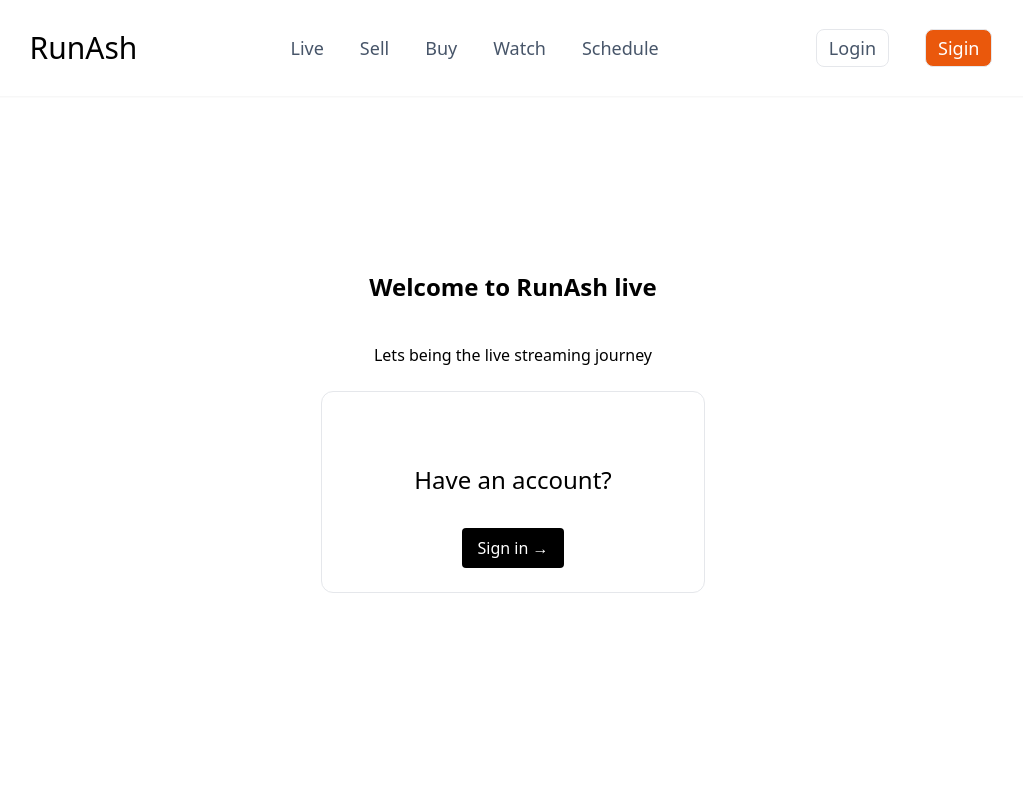
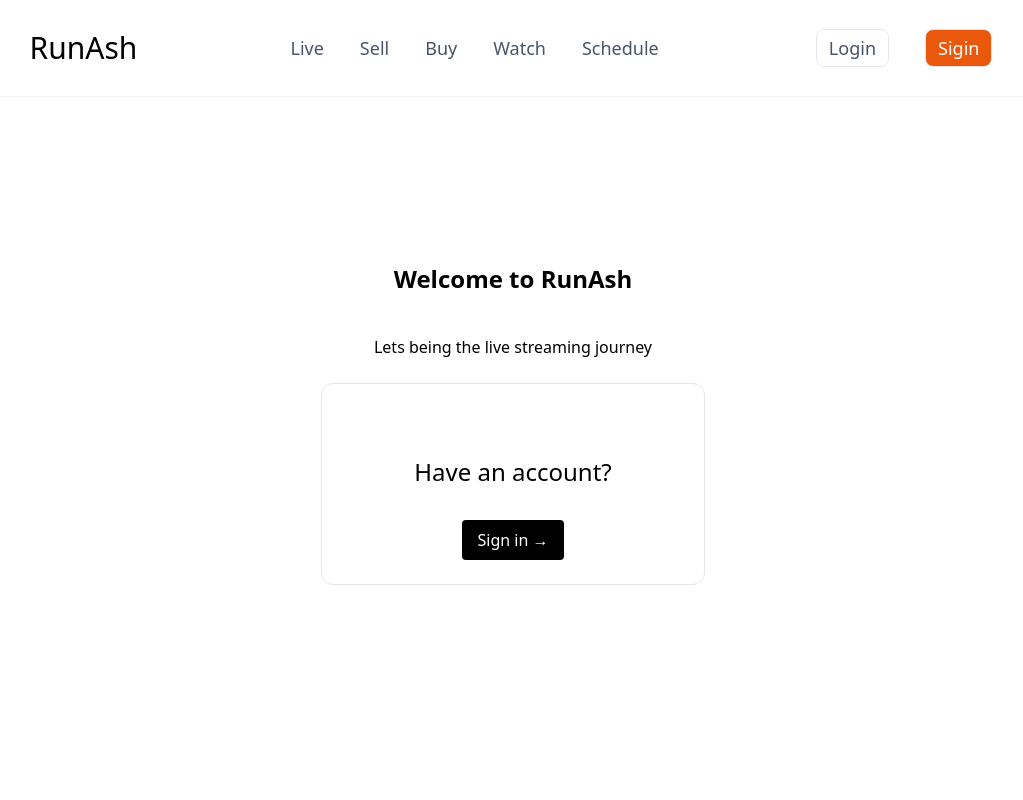
Before and after one commit to Vaibhavmurmu/nextjs13, a Next.js app: page /login in a window 1280 px wide. Shown: the top 800 px of the page, without its empty margins (127-1150 px from the left). Built offline with nearby package versions, Linux system fonts and the light colour scheme; no server answers.

Commit message:
Update login.jsx

```diff
--- a/pages/login.jsx
+++ b/pages/login.jsx
@@ -18,12 +18,12 @@ if (session) {
     );
 }
 return (
-    <main className="flex w-full flex-1 flex-col items-center justify-centre px-20 text-center">
-    <div className="flex min-h-screen flex-col items-center justify-center py-2">
-      <h1 className="mt-16 text-2xl font-bold">
+    <main className="mt=16 flex w-full flex-1 flex-col items-center justify-centre px-20 text-center">
+    <div className="mt=12 flex min-h-screen flex-col items-center justify-center py-2">
+      <h1 className="mt-12 text-2xl font-bold">
         <Link href="/">
           <a>Welcome to</a>
-        </Link>{' '}RunAsh live
+        </Link>{' '}RunAsh
       </h1>
 
       <p className="mt-10 text-1xl bottom-2">
```
